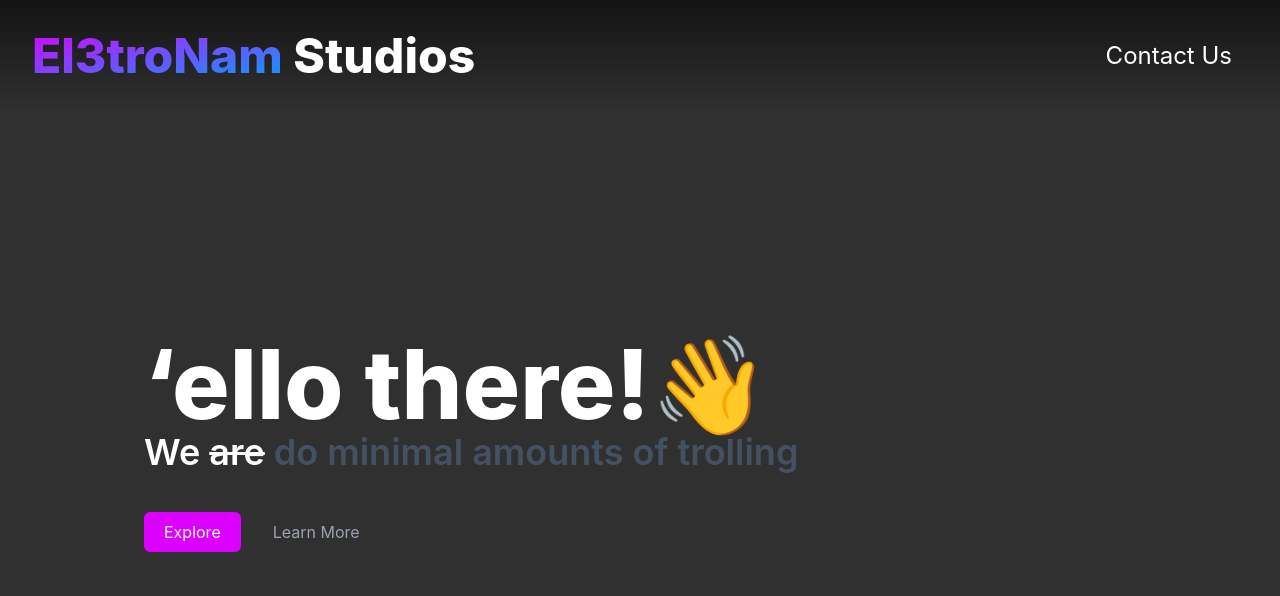
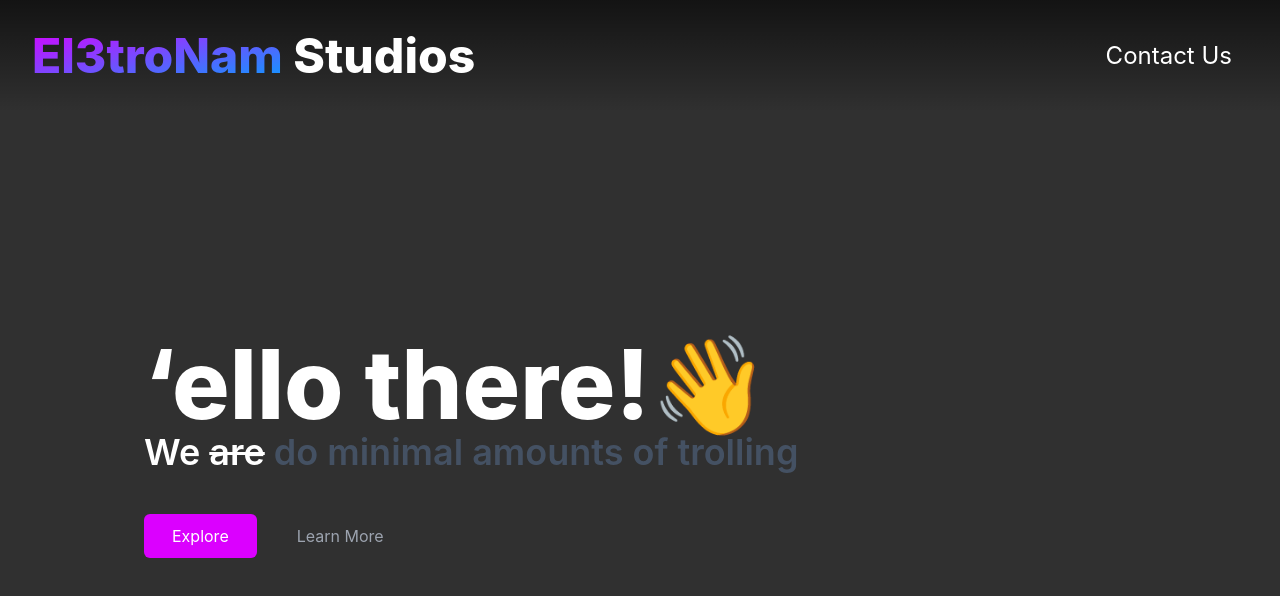
Before and after one commit to svensk007/svensk007.github.io, a Next.js app: page / in a window 1280 px wide. Shown: the top 596 px of the page. Built offline with nearby package versions, Linux system fonts and the light colour scheme.

Commit message:
styling changes

```diff
--- a/pages/index.js
+++ b/pages/index.js
@@ -27,8 +27,8 @@ export default function Home() {
             </div>
 
             <div className='pt-10'>
-              <button type='button' className='transition-all duration-150 ease-linear bg-hot-pink text-white px-5 py-2 rounded-md hover:drop-shadow-lg hover:bg-regal-blue hover:scale-105 focus:outline-none focus:ring focus:ring-fuchsia-900'>Explore</button>
-              <button type='button' className='px-5 ml-3 text-gray-400 outline-none hover:underline hover:text-white transition-all duration-75'>Learn More</button>
+              <button type='button' className='transition-all duration-150 ease-linear bg-hot-pink text-white px-7 py-2.5 rounded-md hover:drop-shadow-lg hover:bg-regal-blue hover:scale-105 focus:outline-none focus:ring focus:ring-fuchsia-900'>Explore</button>
+              <button type='button' className='px-8 py-3 ml-2 text-gray-400 outline-none hover:underline hover:text-white transition-all duration-75'>Learn More</button>
             </div>
 
           </div>
```
